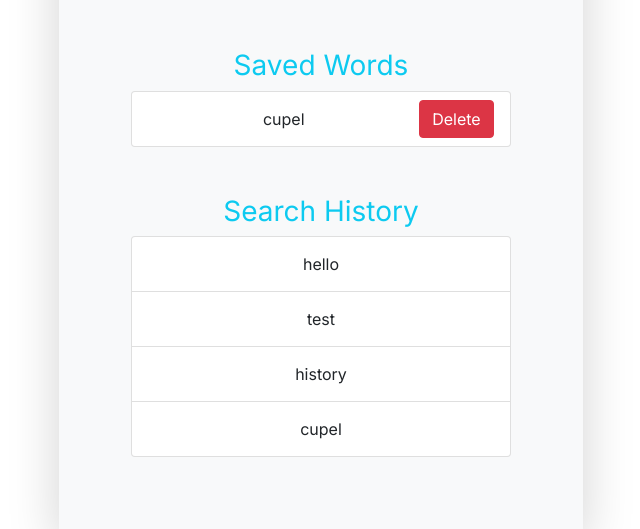
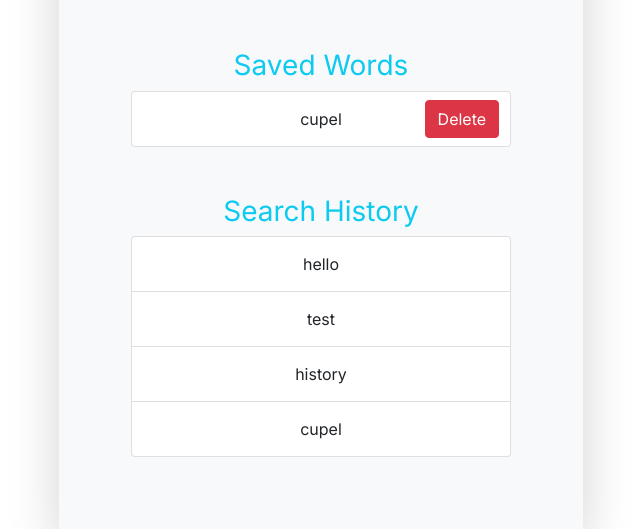
Before and after one commit to ParaskR/dictionary-flask-fork, a Flask app: page /account in a window 1280 px wide. Shown: the part 793-1322 px from the top of the page, without its empty margins (319-959 px from the left). Run offline with Flask 2, Linux system fonts and the light colour scheme; a user stored in the database is signed in; data comes from the database, SQL or seed files in the repository; both versions use the stored data as it was after the commit; some libraries are stand-ins or nearby versions.

Commit message:
ui delete btn fix

```diff
--- a/dictionary_app/static/style.css
+++ b/dictionary_app/static/style.css
@@ -30,7 +30,3 @@ label {
     line-height: 26px;
     margin-bottom: 10px;
 }
-
-#formWord {
-    display: inline-block;
-}
--- a/dictionary_app/templates/account.html
+++ b/dictionary_app/templates/account.html
@@ -81,17 +81,19 @@
             {% for word in saved_words %}
                 <li class="list-group-item">
                     <!-- Show saved words -->
-                    <div style="display: flex; " class="text-center" id="formWord">
-                        <form style="flex-grow: 8" action="{{ url_for('display_saved_word') }}" method="POST">
+                    <div style="display: flex; " class="text-center">
+                        <div style="width: 20%"></div>
+                        <form style="width:60%" action="{{ url_for('display_saved_word') }}" method="POST">
                             <input hidden value="{{ word["Content"] }}" type="text" name="word" class="form-control"
                                    placeholder="{{ word["Content"] }}" required>
-                            <button  type="submit" class="btn"
+                            <button type="submit" class="btn"
                                     style="background-color: transparent">{{ word["Content"] }}</button>
                         </form>
-                        <form action="{{ url_for('delete_saved_word') }}" method="POST">
+                        <!-- Delete button to remove a word from a user's saved words -->
+                        <form style="width:20%" action="{{ url_for('delete_saved_word') }}" method="POST">
                             <input hidden value="{{ word["Content"] }}" type="text" name="word" class="form-control"
                                    placeholder="{{ word["Content"] }}" required>
-                            <button  type="submit" class="btn btn-danger">Delete</button>
+                            <button type="submit" class="btn btn-danger">Delete</button>
                         </form>
                     </div>
 
```
Also changed, not shown: dictionary_app/util/dictionary.db.
